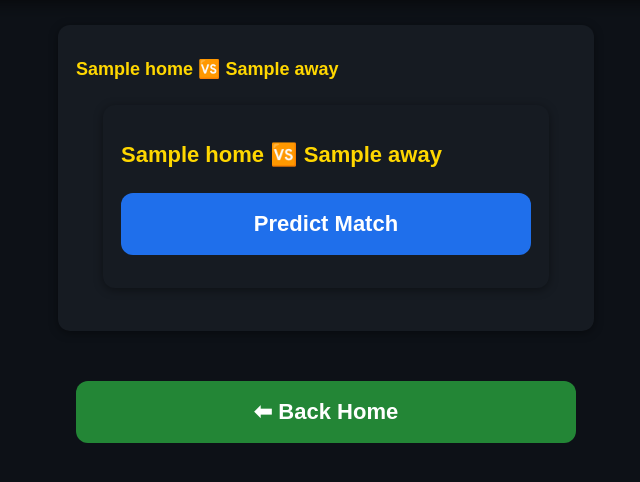
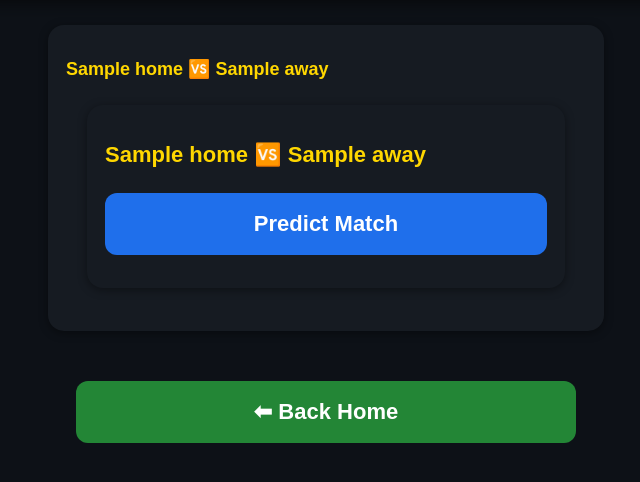
Before and after one commit to fanen2/AI_Football_Predictor, a Flask app: template templates/today.html in a window 1280 px wide. Shown: the part 180-662 px from the top of the page, without its empty margins (314-954 px from the left). Run offline with Flask 3, Linux system fonts and the light colour scheme; the template is opened without the code that fills it: most values are stand-ins (such as "Sample title", 1, 10 or a date in 2020).

Commit message:
Update style.css

```diff
--- a/static/style.css
+++ b/static/style.css
@@ -65,12 +65,12 @@ button:hover{
 }
 
 .match-card{
-    width:82%;
-    max-width:500px;
+    width:85%;
+    max-width:520px;
     margin:25px auto;
     background:#161b22;
     padding:18px;
-    border-radius:12px;
+    border-radius:16px;
     box-shadow:0 2px 10px rgba(0,0,0,.4);
 }
 
```
